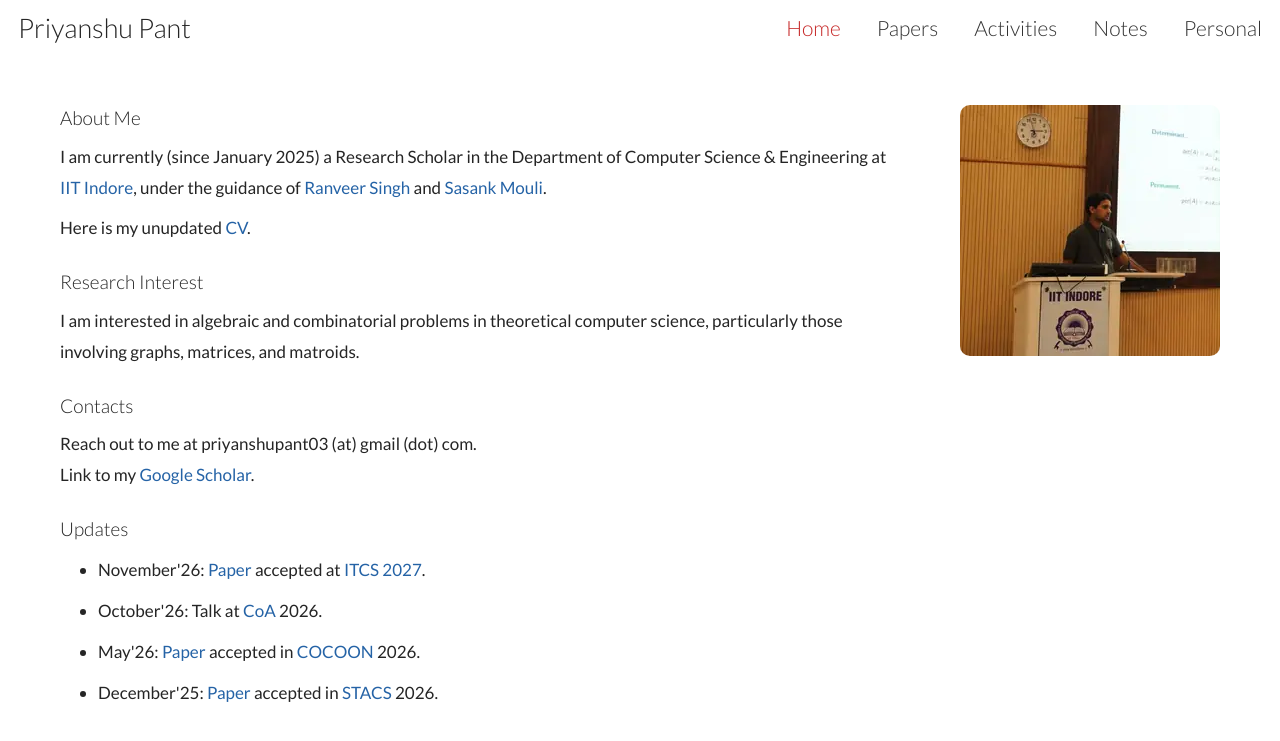
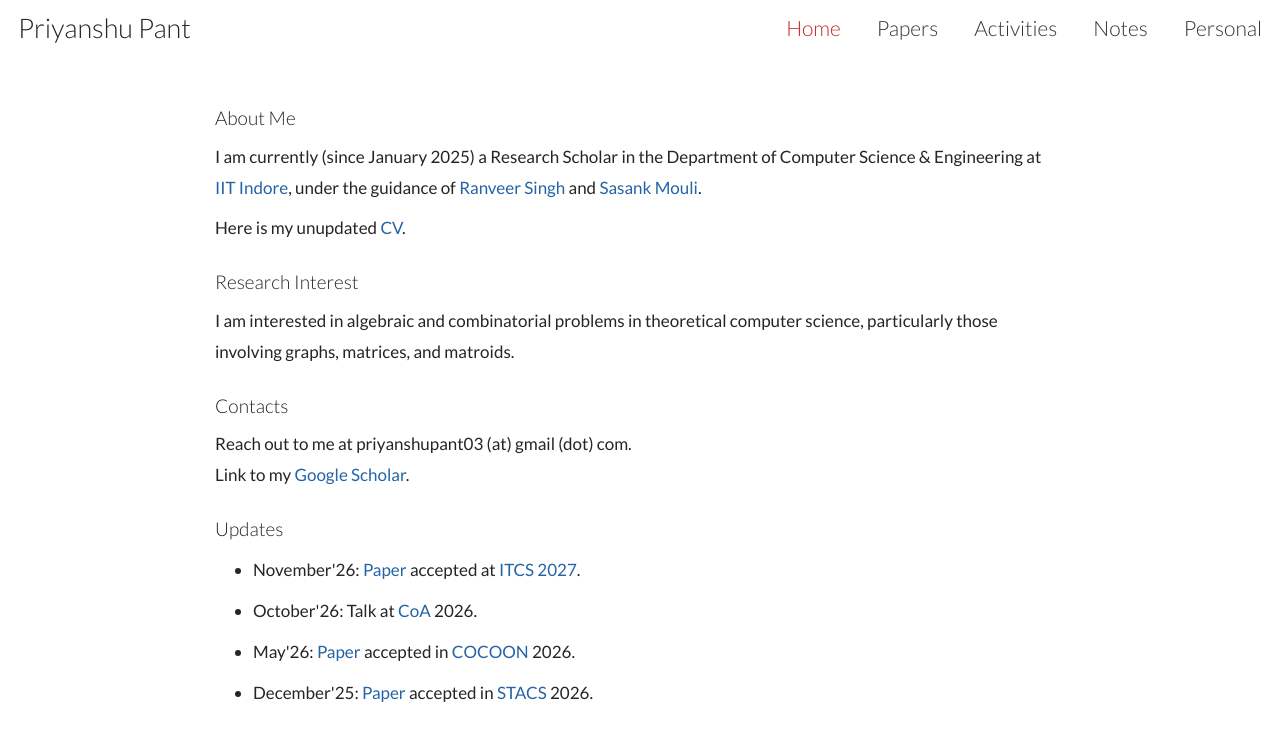
Before and after one commit to priyanshupant/priyanshupant.github.io, a Jekyll site: the page built from index.html, in a window 1280 px wide. Shown: the top 741 px of the page. Built offline with Jekyll 4.4.1, drawn with Linux system fonts in a browser that asks for light colours.

Commit message:
Restore original homepage layout without talk photo

```diff
--- a/_layouts/default.html
+++ b/_layouts/default.html
@@ -22,13 +22,9 @@
 .topbar nav a:hover,.topbar nav a[aria-current="page"] { color: #c62828; }
 
 .home-layout {
-  width: min(1160px,calc(100% - 52px)); margin: 24px auto 75px;
-  display: grid; grid-template-columns: minmax(0,1fr) 260px;
-  column-gap: 70px; align-items: start;
+  width: min(850px,calc(100% - 52px)); margin: 24px auto 75px;
 }
 .home-main { padding-top: 26px; }
-.home-photo { margin: 26px 0 0; width: 260px; max-width: 100%; }
-.home-photo img { display: block; width: 100%; height: auto; border-radius: 10px; }
 .home-main h1,.home-main h2,.home-main h3 { font-weight: 300; }
 main { min-width: 0; }
 h1,h2,h3 { font-family: "Lato",Arial,Helvetica,sans-serif; font-weight: 700; }
@@ -61,8 +57,6 @@
 .page-publications li { margin-bottom: 22px; }
 @media (max-width: 850px) {
   .personal-columns { grid-template-columns:1fr; gap:34px; }
-  .home-layout { column-gap: 28px; grid-template-columns: minmax(0,1fr) 220px; }
-  .home-photo { width: 220px; }
   .topbar nav { gap: 25px; }
   .topbar nav a { font-size: 19.5px; }
 }
@@ -71,9 +65,8 @@
   .topbar { height: auto; min-height: 55px; padding: 8px 16px; flex-wrap: wrap; gap: 6px 14px; }
   .topbar .site-name { font-size: 23px; }
   .topbar nav { order: 2; width: 100%; margin: 0; flex-wrap: wrap; gap: 8px 18px; }
-  .home-layout { display: flex; flex-direction: column; width: auto; margin: 23px 19px 65px; }
-  .home-photo { order: -1; width: min(260px,100%); margin: 0 0 22px; }
-  .home-main { padding-top: 0; }
+  .home-layout { width: auto; margin: 23px 19px 65px; }
+  .home-main { padding-top: 25px; }
   .page-main { width: auto; margin: 30px 19px 65px; }
   h1 { font-size: 22px; }
   h2 { font-size: 19px; }
@@ -106,7 +99,6 @@
 {{ content }}
 
 </main>
-<figure class="home-photo"><img src="/home-talk-photo.svg" alt="Giving a presentation on determinants and permanents at IIT Indore" width="260" height="251" decoding="async"></figure>
 </div>
 {% else %}
 <main class="page-main page-{{ page.page_key }}">
```
